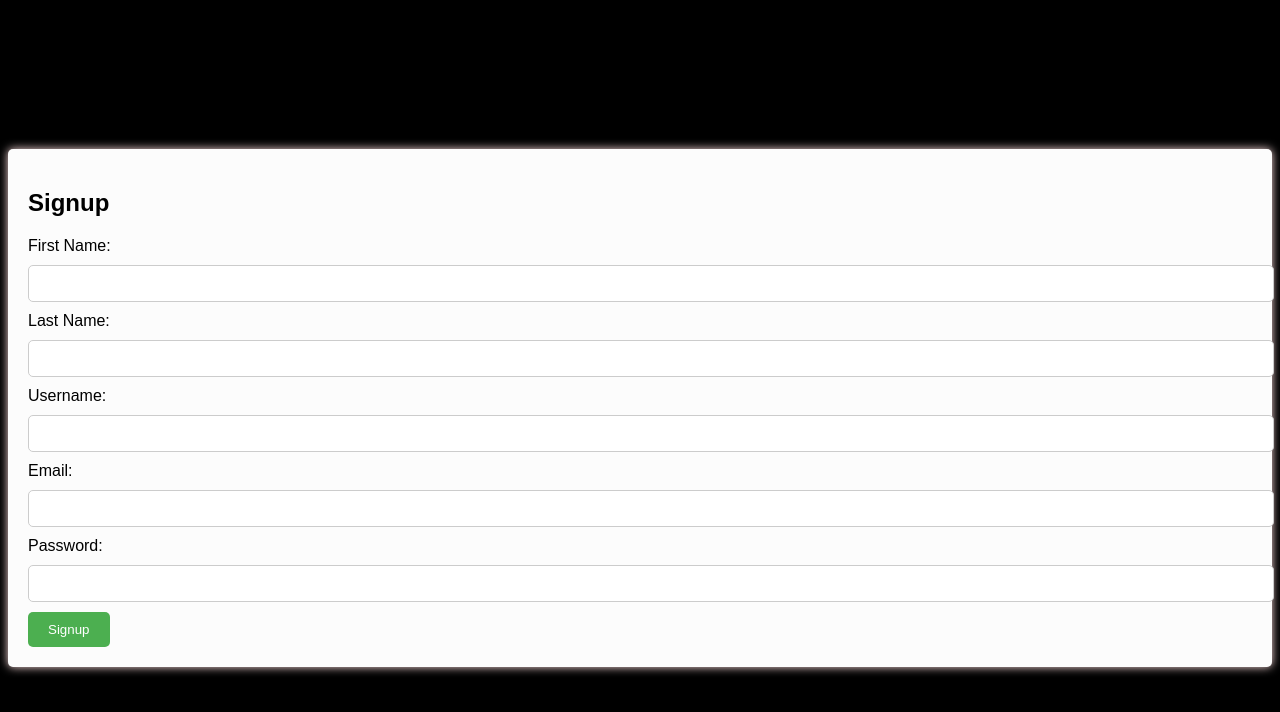
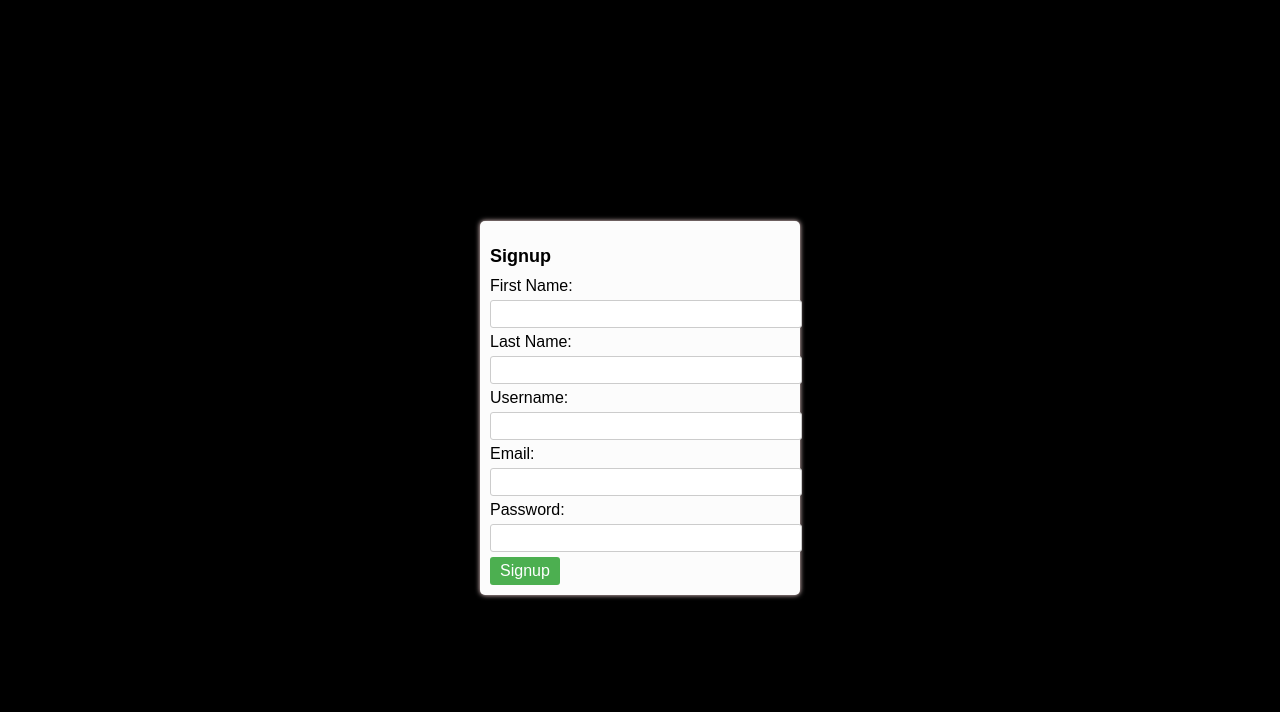
Before and after one commit to veazur/Veazur-Dash, a website: page public/index.html in a window 1280 px wide. Drawn offline with Linux system fonts and the light colour scheme.

Commit message:
made it look better kinda

```diff
--- a/public/index.html
+++ b/public/index.html
@@ -13,31 +13,33 @@
         }
         .signup-container {
             background-color: #fcfcfc;
-            padding: 20px;
+            padding: 10px;
             border-radius: 5px;
-            box-shadow: 0 0 10px rgb(255, 224, 224);
+            box-shadow: 0 0 5px rgb(255, 224, 224);
+            width: 300px;
         }
         .signup-container h2 {
-            margin-bottom: 20px;
+            font-size: 18px;
+            margin-bottom: 10px;
         }
         .signup-container input[type="text"],
         .signup-container input[type="email"],
-        .signup-container input[type="password"],
-        .signup-container input[type="text"][name="first_name"],
-        .signup-container input[type="text"][name="last_name"] {
+        .signup-container input[type="password"] {
             width: 100%;
-            padding: 10px;
-            margin: 10px 0;
+            padding: 5px;
+            margin: 5px 0;
             border: 1px solid #ccc;
-            border-radius: 5px;
+            border-radius: 3px;
+            font-size: 14px;
         }
         .signup-container input[type="submit"] {
             background-color: #4CAF50;
             color: white;
-            padding: 10px 20px;
+            padding: 5px 10px;
             border: none;
-            border-radius: 5px;
+            border-radius: 3px;
             cursor: pointer;
+            font-size: 16px;
         }
         .signup-container input[type="submit"]:hover {
             background-color: #45a049;
```
